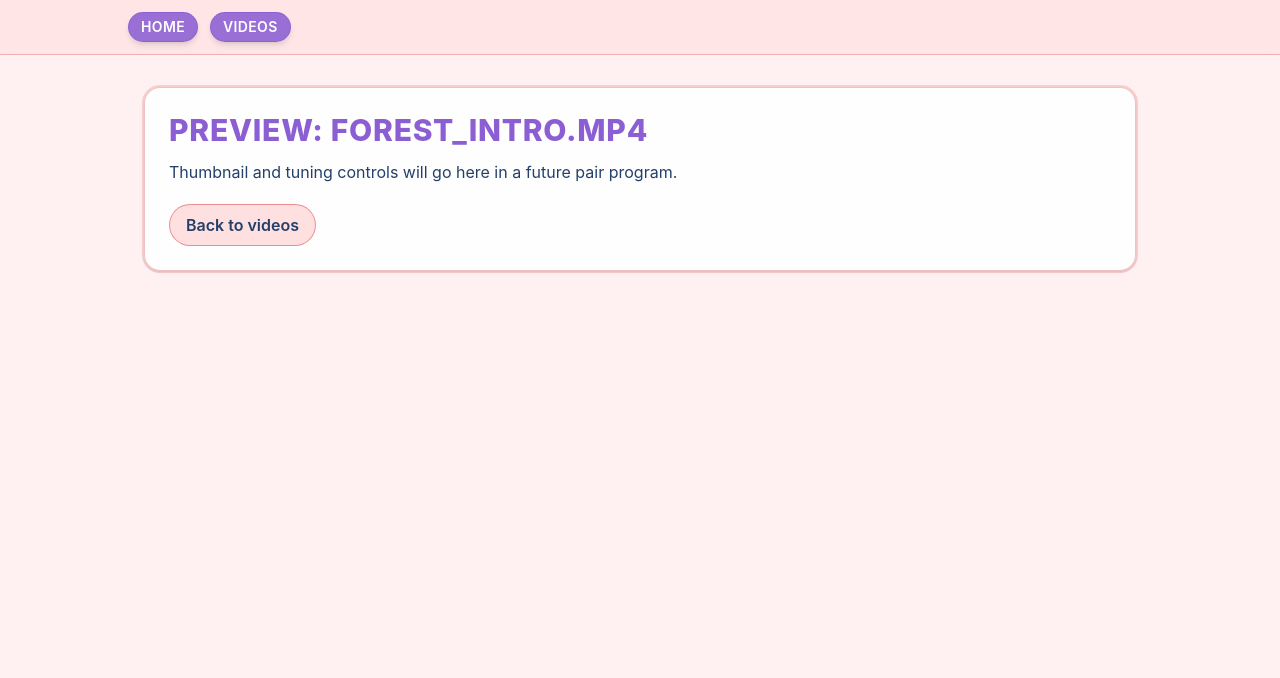
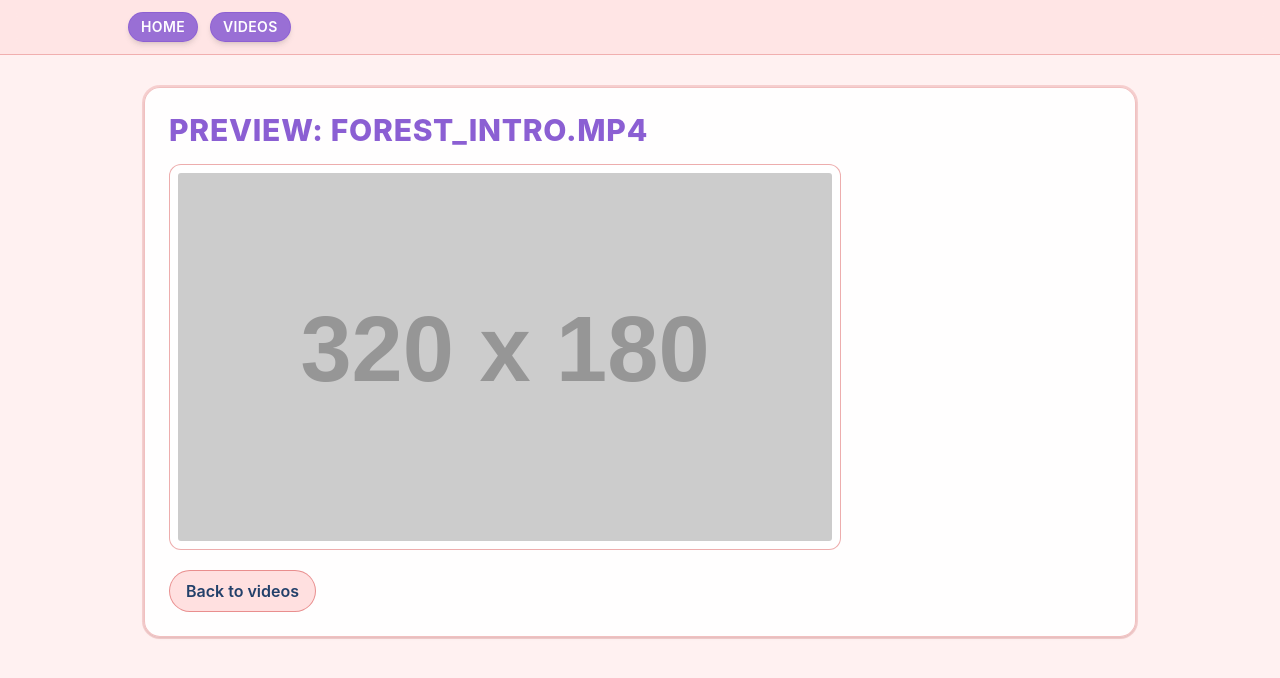
Before and after one commit to konradkelly/Salamander-Labs, a React (Vite) app: page /preview/forest_intro.mp4 in a window 1280 px wide. Shown: the top 678 px of the page. Built offline with nearby package versions, Linux system fonts and the light colour scheme.

Commit message:
feat: use useEffect to fetch and render thumbnail URLs with loading and error states

```diff
--- a/src/pages/Preview.jsx
+++ b/src/pages/Preview.jsx
@@ -1,19 +1,64 @@
+import { useEffect, useState } from 'react';
 import { Link, useParams } from 'react-router-dom';
 import { getThumbnail } from '../mockApi.js';
 
 export default function Preview() {
   const { filename } = useParams();
+  const [thumbnailUrl, setThumbnailUrl] = useState(null);
+  const [loading, setLoading] = useState(true);
+  const [error, setError] = useState(null);
+
+  useEffect(() => {
+    if (!filename) {
+      setThumbnailUrl(null);
+      setError(null);
+      setLoading(false);
+      return;
+    }
+
+    setLoading(true);
+    setError(null);
+
+    getThumbnail(filename)
+      .then((url) => {
+        setThumbnailUrl(url);
+        setLoading(false);
+      })
+      .catch((err) => {
+        console.error(err);
+        setError(err.message);
+        setLoading(false);
+      });
+  }, [filename]);
+
+  let content;
+
+  if (loading) {
+    content = <p className="mt-3 font-semibold text-primary">Loading thumbnail...</p>;
+  } else if (error) {
+    content = (
+      <p className="mt-3 rounded-xl border border-rose-300 bg-rose-50 p-4 font-semibold text-rose-800" role="alert">
+        Error: {error}
+      </p>
+    );
+  } else if (thumbnailUrl && filename) {
+    content = (
+      <img
+        className="mt-4 w-full max-w-2xl rounded-xl border border-accent/45 bg-white/70 p-2"
+        src={thumbnailUrl}
+        alt={`Thumbnail for ${filename}`}
+      />
+    );
+  } else {
+    content = <p className="mt-3 text-primary">Choose a video from the Videos page to see its preview.</p>;
+  }
 
   return (
     <section className="rounded-2xl border border-accent/35 bg-white/90 p-6 shadow-sm ring-2 ring-accent/20">
       <h1 className="text-3xl font-extrabold uppercase tracking-wide text-secondary">
         {filename ? `Preview: ${filename}` : 'Preview'}
       </h1>
-      <p className="mt-3 text-primary">
-        {filename
-          ? 'Thumbnail and tuning controls will go here in a future pair program.'
-          : 'Choose a video from the Videos page to see its preview.'}
-      </p>
+      {content}
       <Link
         className="mt-5 inline-block rounded-full border border-accent/55 bg-accent-soft px-4 py-2 font-semibold text-primary transition hover:bg-accent hover:text-white"
         to="/videos"
```
